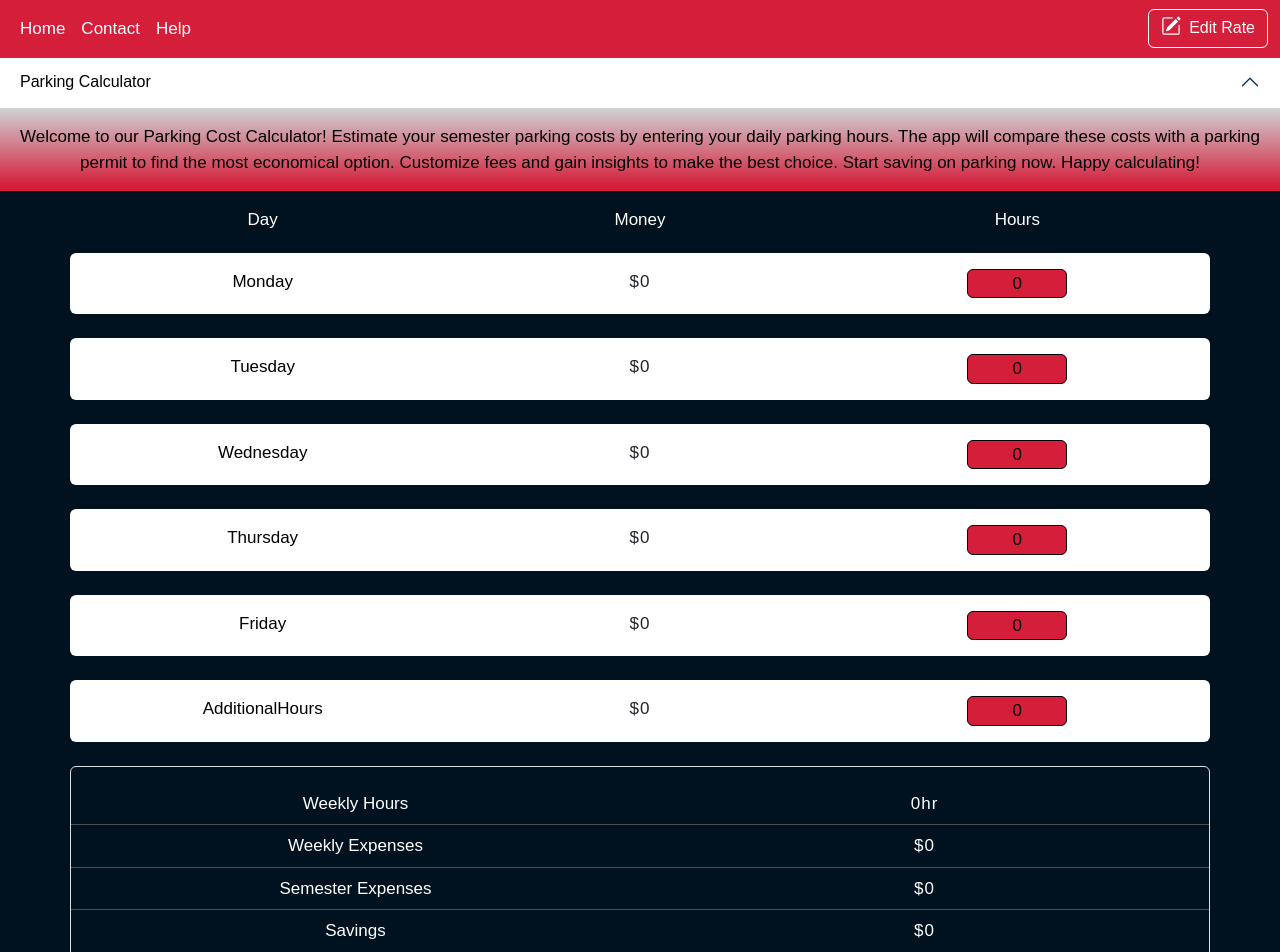
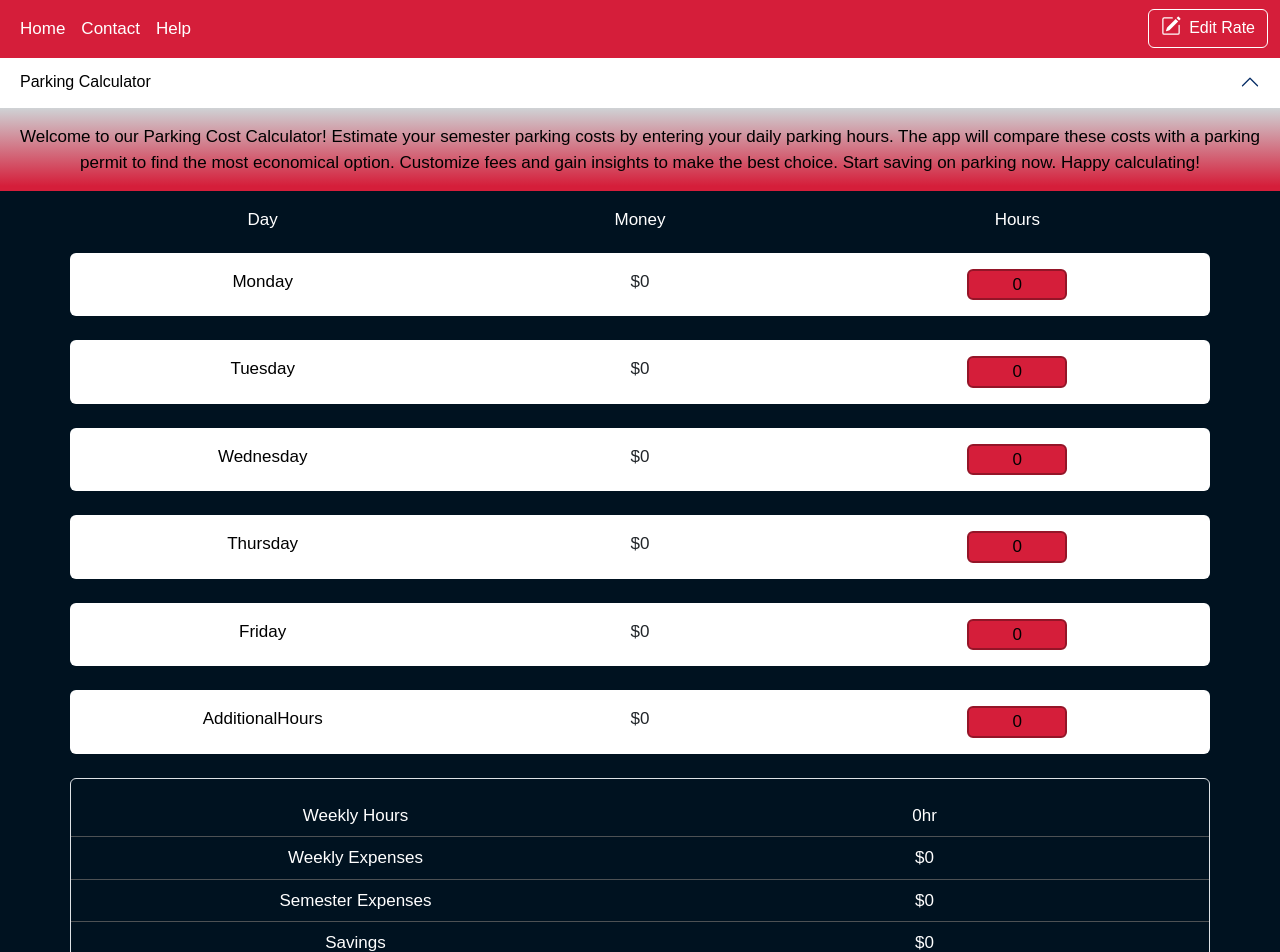
Before and after one commit to JosephBoat404/Parking-Calculator, a React (Create React App) app in the folder my-app/: page / in a window 1280 px wide. Shown: the top 952 px of the page. Built offline with nearby package versions, Linux system fonts and the light colour scheme.

Commit message:
Added additional style to input form

```diff
--- a/my-app/src/App.css
+++ b/my-app/src/App.css
@@ -84,7 +84,7 @@ input[type="number"] {
 
 .formColor {
   min-width: 100px;
-  border: 1px solid;
+  border: 2px solid #941528 ;
   text-align: center;
   background-color: var(--highlight-color);
   color: black;
@@ -95,7 +95,10 @@ label {
   color: black;
 }
 
-.formColor:hover {
+.scaleanimation{
+  transition: transform 0.3s;
+}
+.scaleanimation:hover {
   transform: scale(1.1);
 }
 
@@ -198,7 +201,3 @@ input:disabled {
   background: linear-gradient(180deg, rgba(0, 18, 32, 0.19) 0%, #D51E3A 94.11%);
   border: none;
 }
-
-.Mylettersp{
-  letter-spacing: 1px;
-}
--- a/my-app/src/components/DayInput.jsx
+++ b/my-app/src/components/DayInput.jsx
@@ -23,10 +23,10 @@ function DayInput({ label, hours, onChange, name, fee }) {
           <label htmlFor={name}>{label}</label>
         </div>
         <div className="col justify-content-center d-flex">
-          <div className="Mylettersp">${fee}</div>
+          <div>${fee}</div>
         </div>
         <div className="col justify-content-center d-flex">
-          <form>
+          <form className="scaleanimation">
             <input
               className="rounded formColor noscroll"
               type="number"
--- a/my-app/src/components/SpendResult.jsx
+++ b/my-app/src/components/SpendResult.jsx
@@ -24,25 +24,25 @@ function SpendResult({
           <tr>
             <th className="text-center ct adjfont">Weekly Hours</th>
             <td className="text-center ct">
-              <span className="Mylettersp">{totalHours}hr</span>
+              <span>{totalHours}hr</span>
             </td>
           </tr>
           <tr>
             <th className="text-center ct adjfont">Weekly Expenses</th>
             <td className="text-center ct">
-              <span className="Mylettersp">${totalMoneyToPay}</span>
+              <span>${totalMoneyToPay}</span>
             </td>
           </tr>
           <tr>
             <th className="text-center ct adjfont">Semester Expenses</th>
             <td className="text-center ct">
-              <span className="Mylettersp">${totalCostForSemester}</span>
+              <span>${totalCostForSemester}</span>
             </td>
           </tr>
           <tr>
             <th className="text-center ct adjfont">Savings</th>
             <td className="text-center ct">
-              <span className="Mylettersp">${savingsAmount}</span>
+              <span>${savingsAmount}</span>
             </td>
           </tr>
           <tr>
```
